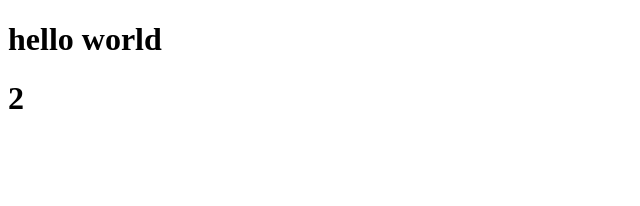
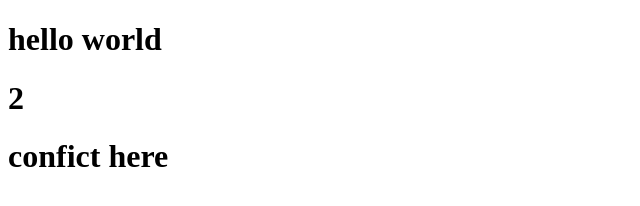
Before and after one commit to XuanHoan207/test-git, a plain HTML site: page index.html in a window 1280 px wide. Shown: the whole page, without its empty margins (0-640 px from the left). Drawn offline with Linux system fonts and the light colour scheme.

Commit message:
siuuuuuu

```diff
--- a/index.html
+++ b/index.html
@@ -8,5 +8,6 @@
 <body>
     <h1>hello world</h1>
     <h1>2 </h1>
+    <h1>confict here</h1>
 </body>
 </html>
```
Also changed, not shown: 1 other file.
